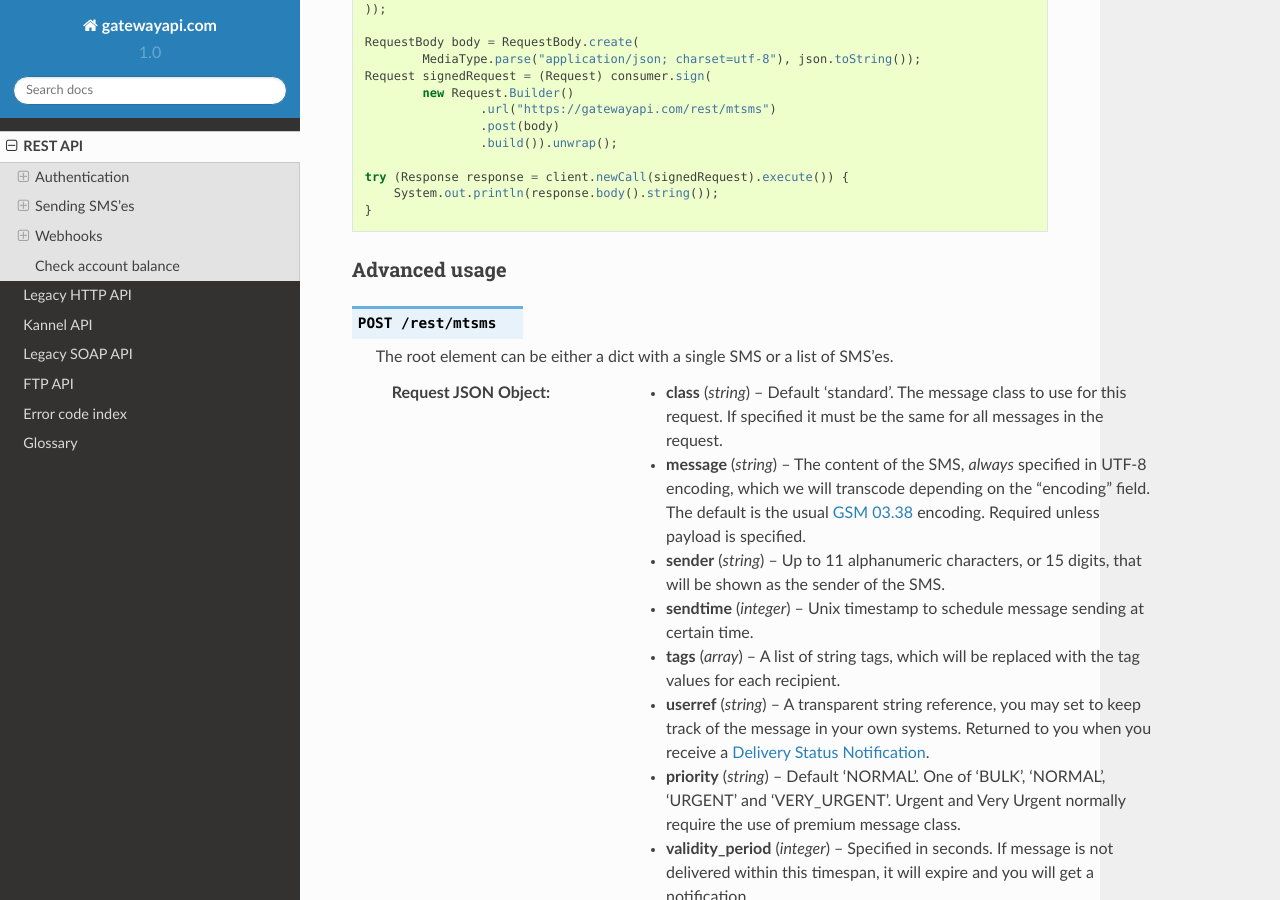
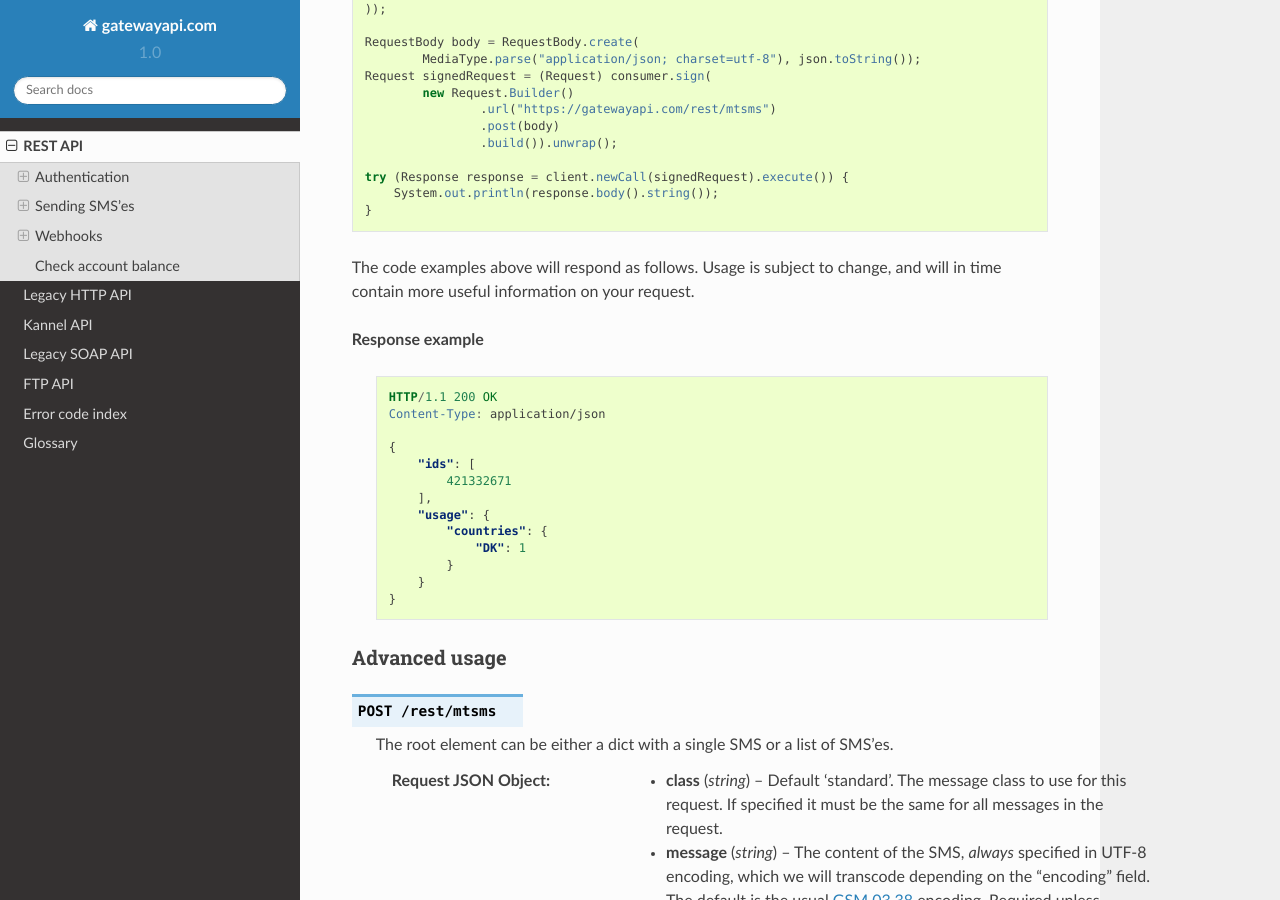
Before and after one commit to onlinecity/gatewayapi-docs, a Sphinx documentation site: the page built from docs/rest.rst, in a window 1280 px wide and 900 px high, scrolled down 8939 px. Built offline with Sphinx 7.4.7 and the Read the Docs theme 2.0.0, drawn with Linux system fonts in a browser that asks for light colours; some of the changed text lies outside the part shown.

Commit message:
Add example response for sending a message

```diff
--- a/docs/rest.rst
+++ b/docs/rest.rst
@@ -498,6 +498,27 @@
        System.out.println(response.body().string());
    }
 
+The code examples above will respond as follows. Usage is subject to change, and will in time contain more useful information on your request.
+
+**Response example**
+
+    .. sourcecode:: http
+
+      HTTP/1.1 200 OK
+      Content-Type: application/json
+
+      {
+          "ids": [
+              421332671
+          ],
+          "usage": {
+              "countries": {
+                  "DK": 1
+              }
+          }
+      }
+
+
 
 Advanced usage
 ^^^^^^^^^^^^^^
@@ -875,9 +896,7 @@
 
    .. sourcecode:: http
 
-      GET /rest/me HTTP/1.1
-      Host: gatewayapi.com
-      Accept: */*
+      HTTP/1.1 200 OK
       Content-Type: application/json
 
       {
```
